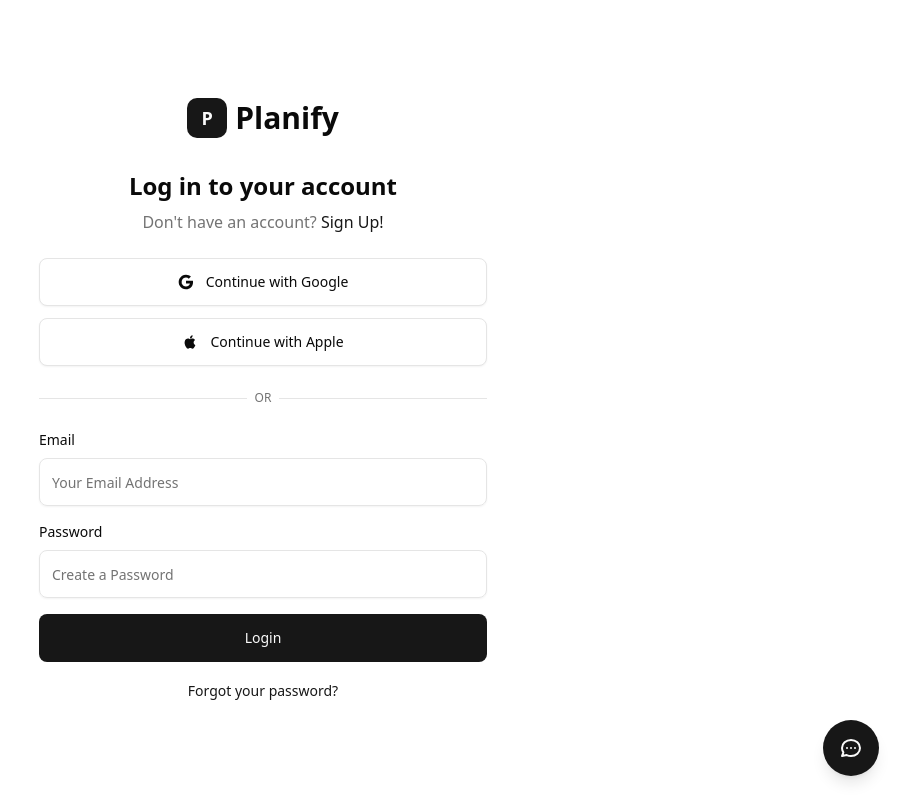
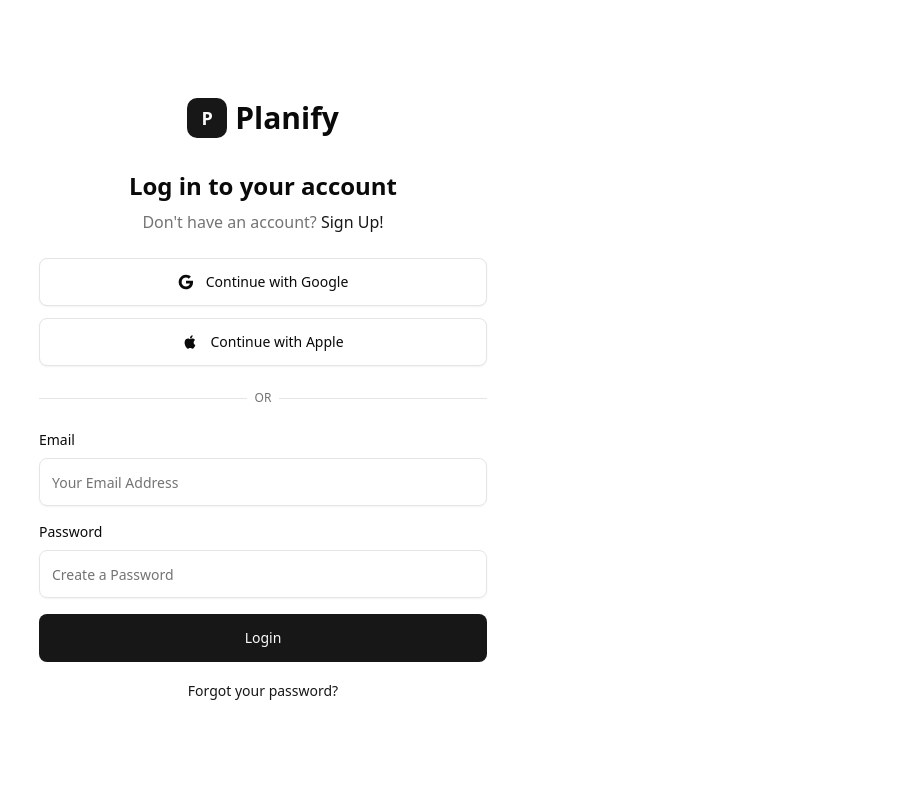
Before and after one commit to danielkanan/PlanifyGCSE, a Next.js app: page /login in a window 1280 px wide. Shown: the whole page, without its empty margins (377-1280 px from the left). Built offline with nearby package versions, Linux system fonts and the light colour scheme.

Commit message:
Remove chat widget from login and register pages
The chat widget has been removed from both the login and register pages to simplify the UI. No other functional changes were made.

```diff
--- a/src/app/login/page.tsx
+++ b/src/app/login/page.tsx
@@ -129,15 +129,6 @@
           </div>
         </form>
       </div>
-
-      {/* Chat Widget */}
-      <div className="fixed bottom-6 right-6">
-        <div className="w-14 h-14 bg-primary rounded-full flex items-center justify-center text-primary-foreground shadow-lg cursor-pointer hover:scale-105 transition-transform">
-          <svg className="w-6 h-6" fill="none" stroke="currentColor" viewBox="0 0 24 24">
-            <path strokeLinecap="round" strokeLinejoin="round" strokeWidth={2} d="M8 12h.01M12 12h.01M16 12h.01M21 12c0 4.418-4.03 8-9 8a9.863 9.863 0 01-4.255-.949L3 20l1.395-3.72C3.512 15.042 3 13.574 3 12c0-4.418 4.03-8 9-8s9 3.582 9 8z" />
-          </svg>
-        </div>
-      </div>
     </div>
   );
 }
--- a/src/app/register/page.tsx
+++ b/src/app/register/page.tsx
@@ -186,15 +186,6 @@
           </form>
         )}
       </div>
-
-      {/* Chat Widget */}
-      <div className="fixed bottom-6 right-6">
-        <div className="w-14 h-14 bg-primary rounded-full flex items-center justify-center text-primary-foreground shadow-lg cursor-pointer hover:scale-105 transition-transform">
-          <svg className="w-6 h-6" fill="none" stroke="currentColor" viewBox="0 0 24 24">
-            <path strokeLinecap="round" strokeLinejoin="round" strokeWidth={2} d="M8 12h.01M12 12h.01M16 12h.01M21 12c0 4.418-4.03 8-9 8a9.863 9.863 0 01-4.255-.949L3 20l1.395-3.72C3.512 15.042 3 13.574 3 12c0-4.418 4.03-8 9-8s9 3.582 9 8z" />
-          </svg>
-        </div>
-      </div>
     </div>
   );
 }
```
Also changed, not shown: public/icon.svg.
